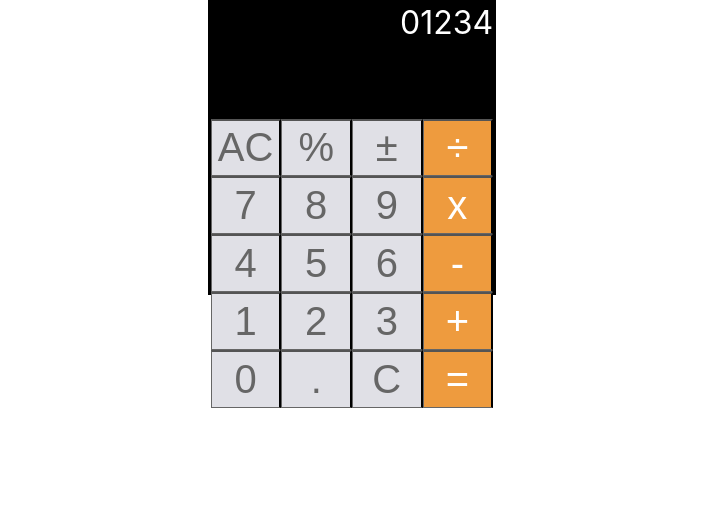
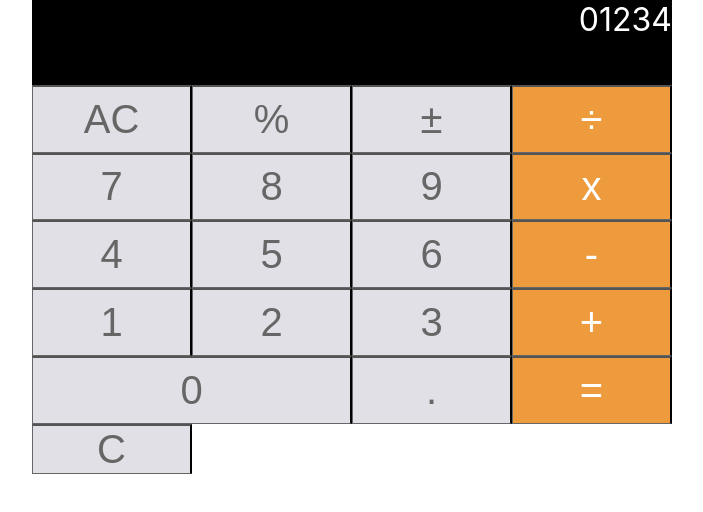
Before and after one commit to benstone1/Pursuit-Core-Web-React-Calculator-Lab, a React (Create React App) app in the folder calculator-app/: page / in a window 1280 px wide. Shown: the top 512 px of the page, without its empty margins (288-991 px from the left). Built offline with nearby package versions, Linux system fonts and the light colour scheme.

Commit message:
styled the calculatorto look like the example

```diff
--- a/calculator-app/src/App.css
+++ b/calculator-app/src/App.css
@@ -4,11 +4,19 @@
   align-items: center;
   justify-content: center;
 }
+.calculator-whole{
+  display: grid;
+   grid-template-rows:  25% repeat(5, 20%);
+  grid-template-columns: repeat(4, 1fr);
+  /* border: 3px solid black; */
+  width: 50%;
+}
+
 .stage{
   grid-column: 1 / 5;
-  grid-row: 1 / 3;
+  grid-row: 1 / 2;
   background-color: black;
-  color: white
+  color: white;
 }
 .stage h1{
   font-weight: 400;
@@ -17,17 +25,6 @@
   margin-top: 0px;
   margin-bottom: 0px;
 }
-
-/* .App-header {
-  background-color: #282c34;
-  min-height: 100vh;
-  display: flex;
-  flex-direction: column;
-  align-items: center;
-  justify-content: center;
-  font-size: calc(10px + 2vmin);
-  color: white;
-} */
 
 .button {
   background-color: #E0E0E6;
@@ -41,6 +38,10 @@
   outline: none;
   -webkit-tap-highlight-color: rgba(0,0,0,0);
   display: block;
+}
+
+#num0{
+  grid-column: 1 / 3;
 }
 
 button:active {
@@ -58,17 +59,14 @@ flex-direction: column;
 float: right;
 width: 25%;
 }
+*/
+
 .orange {
   background-color: #EE9B3E;
   color: #fff;
-} */
+}
 
-.calculator-whole{
-  display: grid;
-   grid-template-rows:  repeat(7, 20%);
-  grid-template-columns: repeat(4, 1fr);
-  border: 3px solid black;
-}
+
 
 /* .operations{
 display: flex;
@@ -76,34 +74,3 @@ flex-direction: column;
 float: right;
 width: 25%;
 } */
-.orange {
-  background-color: #EE9B3E;
-  color: #fff;
-  /* grid-column: 4;
-  grid-row: 3 / 7; */
-}
-#divide{
-  /* display: grid; */
-  grid-column: 4;
-  grid-row: 3;
-}
-#multiply{
-  /* display: grid; */
-  grid-column: 4;
-  grid-row: 4;
-}
-#subtract{
-  /* display: grid; */
-  grid-column: 4;
-  grid-row: 5;
-}
-#addition{
-  /* display: grid; */
-  grid-column: 4;
-  grid-row: 6;
-}
-#equals{
-  /* display: grid; */
-  grid-column: 4;
-  grid-row: 7;
-}
```
